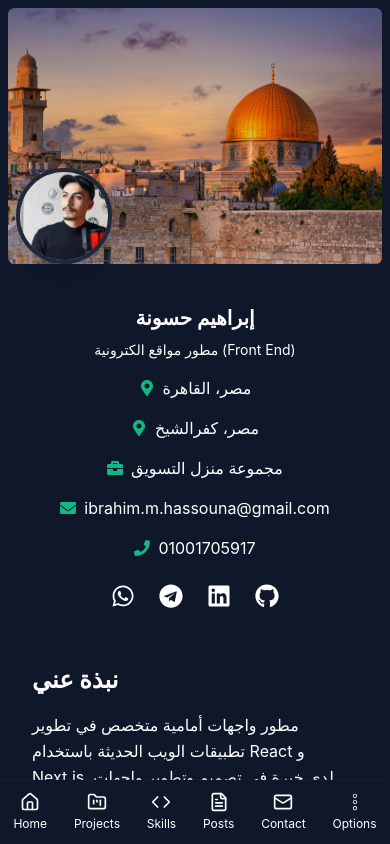
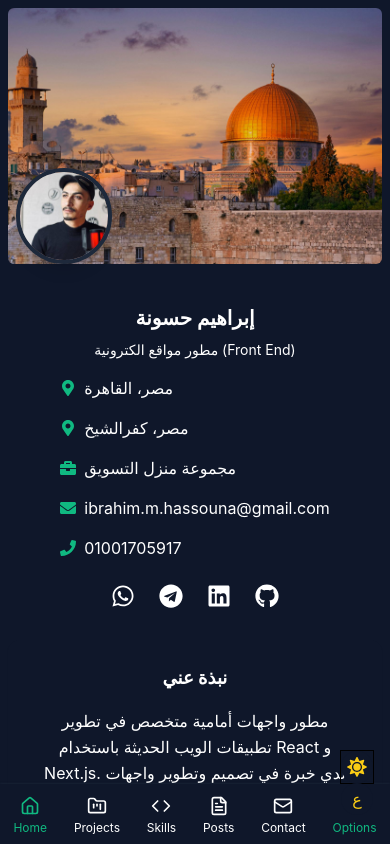
Before and after one commit to ibrahimhassona/ibhs, a Next.js app: page /en in a window 390 px wide. Built offline with nearby package versions, Linux system fonts and the light colour scheme.

Commit message:
Mobile Menu v1

```diff
--- a/app/[locale]/globals.css
+++ b/app/[locale]/globals.css
@@ -40,22 +40,3 @@
 .cust-trans {
   @apply duration-300 transition-all;
 }
-/* ================ Custom Scrollbar Styling ================ */
-::-webkit-scrollbar {
-  width: 10px;  /* Adjust the width of the scrollbar */
-}
-
-::-webkit-scrollbar-track {
-  background:#1e1e1e ; /* Background of the scrollbar track */
-}
-
-::-webkit-scrollbar-thumb {
-  background-color: #555555;
-  border-radius: 3px;
-  border: 2px solid transparent; /* To add padding around the scrollbar thumb */
-  background-clip: content-box;
-}
-
-::-webkit-scrollbar-thumb:hover {
-  background-color: "#85858"; /* Darker shade on hover */
-}
--- a/app/[locale]/page.tsx
+++ b/app/[locale]/page.tsx
@@ -101,7 +101,7 @@ export default function Profile() {
           <p className="text-xl max-md:text-sm  mb-4">{`مطور مواقع الكترونية (Front End)`}</p>
 
           {/* ------ Contact Info ------ */}
-          <div className="flex flex-wrap max-md:flex-col max-md:items-center justify-center gap-4 mb-6">
+          <div className="flex flex-wrap max-md:flex-col max-md:items-center justify-center gap-4 mb-6 max-sm:w-fit max-sm:items-start  m-auto">
             {contactInfo.map((item, index) => (
               <motion.div
                 key={index}
@@ -143,8 +143,8 @@ export default function Profile() {
           animate={{ y: 0, opacity: 1 }}
           transition={{ delay: 0.8, duration: 0.6 }}
         >
-          <h2 className="text-2xl font-bold mb-4">نبذة عني</h2>
-          <p className=" leading-relaxed">
+          <h2 className="text-2xl max-sm:text-lg font-bold mb-4 max-sm:text-center">نبذة عني</h2>
+          <p className=" leading-relaxed max-sm:text-center">
             مطور واجهات أمامية متخصص في تطوير تطبيقات الويب الحديثة باستخدام React و Next.js.
             لدي خبرة في تصميم وتطوير واجهات المستخدم الجذابة وسهلة الاستخدام.
             أسعى دائماً لتقديم أفضل تجربة مستخدم ممكنة مع الحفاظ على أفضل ممارسات البرمجة.
@@ -158,12 +158,12 @@ export default function Profile() {
           animate={{ opacity: 1 }}
           transition={{ delay: 0.9, duration: 0.6 }}
         >
-          <h2 className="text-2xl font-bold mb-6 text-center">مبادئ العمل</h2>
-          <div className="grid grid-cols-2 sm:grid-cols-2 lg:grid-cols-3 gap-4">
+          <h2 className="text-2xl font-bold mb-6 text-center max-sm:text-lg">مبادئ العمل</h2>
+          <div className="grid  max-sm:grid-cols-2 grid-cols-2 lg:grid-cols-3 gap-4">
             {principles.map((principle, index) => (
               <motion.div
                 key={index}
-                className=" p-4 rounded-sm shadow-sm border border-emerald-500/20 cust-trans transition-shadow"
+                className={` p-2 rounded-sm shadow-sm  cust-trans transition-shadow ${!isDarkMode?'shadow-sky-900':'shadow-gray-200'}`}
                 initial={{ scale: 0.8, opacity: 0 }}
                 animate={{ scale: 1, opacity: 1 }}
                 transition={{
--- a/app/componentes/MobileNavBar.jsx
+++ b/app/componentes/MobileNavBar.jsx
@@ -2,40 +2,77 @@
 import { useDarkMode } from "@/lib/DarkModeContext";
 import { Home, FolderKanban, Code, FileText, Mail } from "lucide-react";
 import Link from "next/link";
+import { usePathname } from "next/navigation";
+import { useState } from "react";
 import { CiMenuKebab } from "react-icons/ci";
+import ModeSwitcher from "./2025/ModeSwitcher";
+import LanguageSwitcher from "./2025/LanguageSwitcher";
+import { IoClose } from "react-icons/io5";
 
 const MobileNavBar = () => {
   const navItems = [
-    { icon: <Home size={20} />, url: "/", label: "Home" },
-    { icon: <FolderKanban size={20} />, url: "/projects", label: "Projects" },
-    { icon: <Code size={20} />, url: "/skills", label: "Skills" },
-    { icon: <FileText size={20} />, url: "/posts", label: "Posts" },
-    { icon: <Mail size={20} />, url: "/contact", label: "Contact" },
+    { icon: <Home size={20} />, url: "/", label: "Home", main: true },
+    {
+      icon: <FolderKanban size={20} />,
+      url: "/projects",
+      label: "Projects",
+      main: false,
+    },
+    { icon: <Code size={20} />, url: "/skills", label: "Skills", main: false },
+    {
+      icon: <FileText size={20} />,
+      url: "/posts",
+      label: "Posts",
+      main: false,
+    },
+    {
+      icon: <Mail size={20} />,
+      url: "/contact",
+      label: "Contact",
+      main: false,
+    },
   ];
   const { isDarkMode, toggleDarkMode } = useDarkMode();
+  const pathName = usePathname();
+  const [isMenuOpen, setIsMenuOpen] = useState(false);
+  const currentPathSegment = pathName.split("/")[2];
+  const active = "text-emerald-500";
   return (
     <nav
-      className={`fixed bottom-0 left-0 right-0  hidden max-md:block  ${
+      className={`fixed -bottom-1 left-0 right-0  hidden max-md:block  ${
         !isDarkMode ? "dark" : "light"
       }`}
     >
       <div
         className={`${
           !isDarkMode ? "shadow-slate-700" : " shadow-gray-300"
-        }  shadow flex justify-around items-center h-16`}
+        }  shadow flex justify-around items-center h-16 `}
       >
         {navItems.map((item) => (
           <Link
             key={item.url}
             href={item.url}
-            className="flex flex-col items-center justify-center"
+            className={`flex flex-col items-center justify-center hover:text-emerald-500 cust-trans
+              ${
+                currentPathSegment === item.url.split("/")[1]
+                  ? active
+                  : currentPathSegment == undefined && item.main == true
+                  ? active
+                  : ""
+              }
+              `}
           >
             {item.icon}
             <span className="text-xs mt-1">{item.label}</span>
           </Link>
         ))}
-        <button className="flex flex-col items-center justify-center">
-          <CiMenuKebab size={20} />
+          <div className={`absolute bottom-full end-4 border border-black `}>
+            <ModeSwitcher/>
+            <LanguageSwitcher/>
+          </div>
+        <button onClick={()=>setIsMenuOpen(!isMenuOpen)} className={`flex flex-col cust-trans items-center justify-center ${isMenuOpen?'':active}`}>
+          {/* ----- Menu ------ */}
+          {isMenuOpen ? <CiMenuKebab  size={20}/>:<IoClose size={20} />}
           <span className="text-xs mt-1">Options</span>
         </button>
       </div>
```
